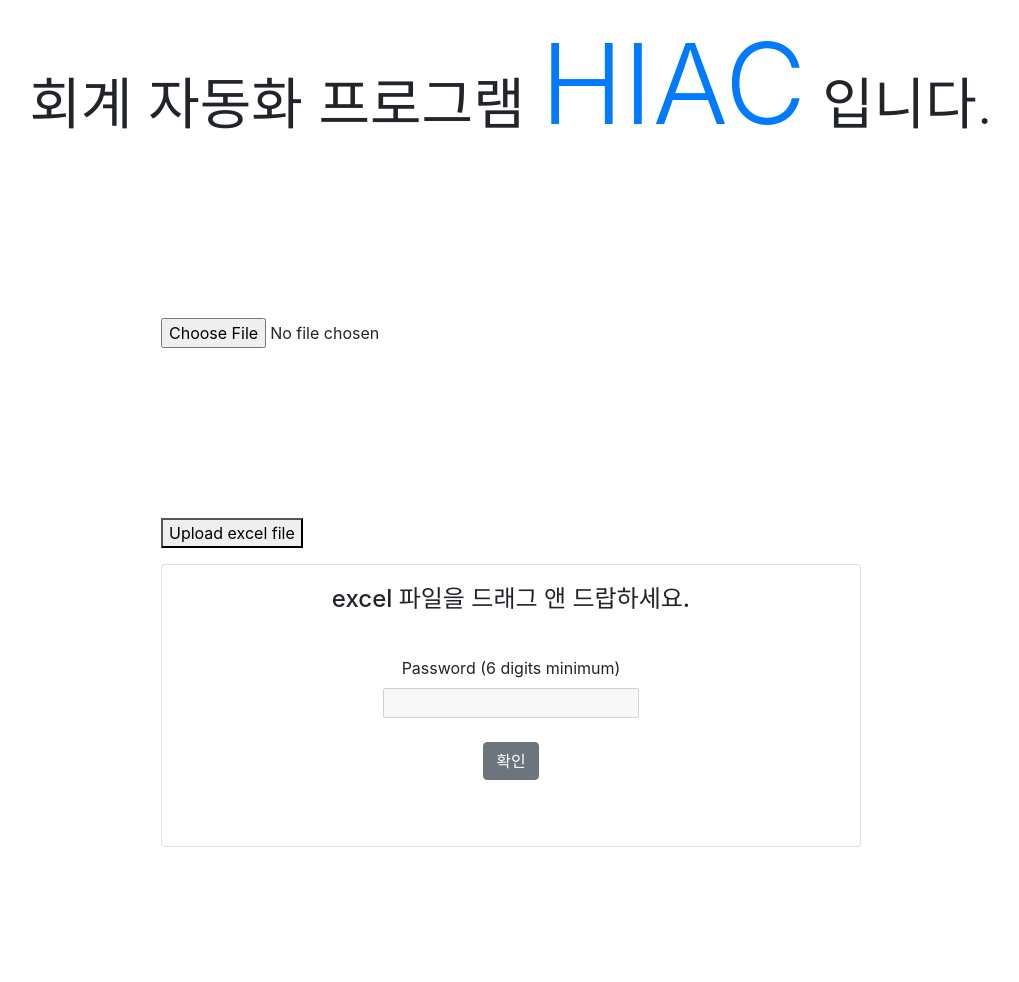
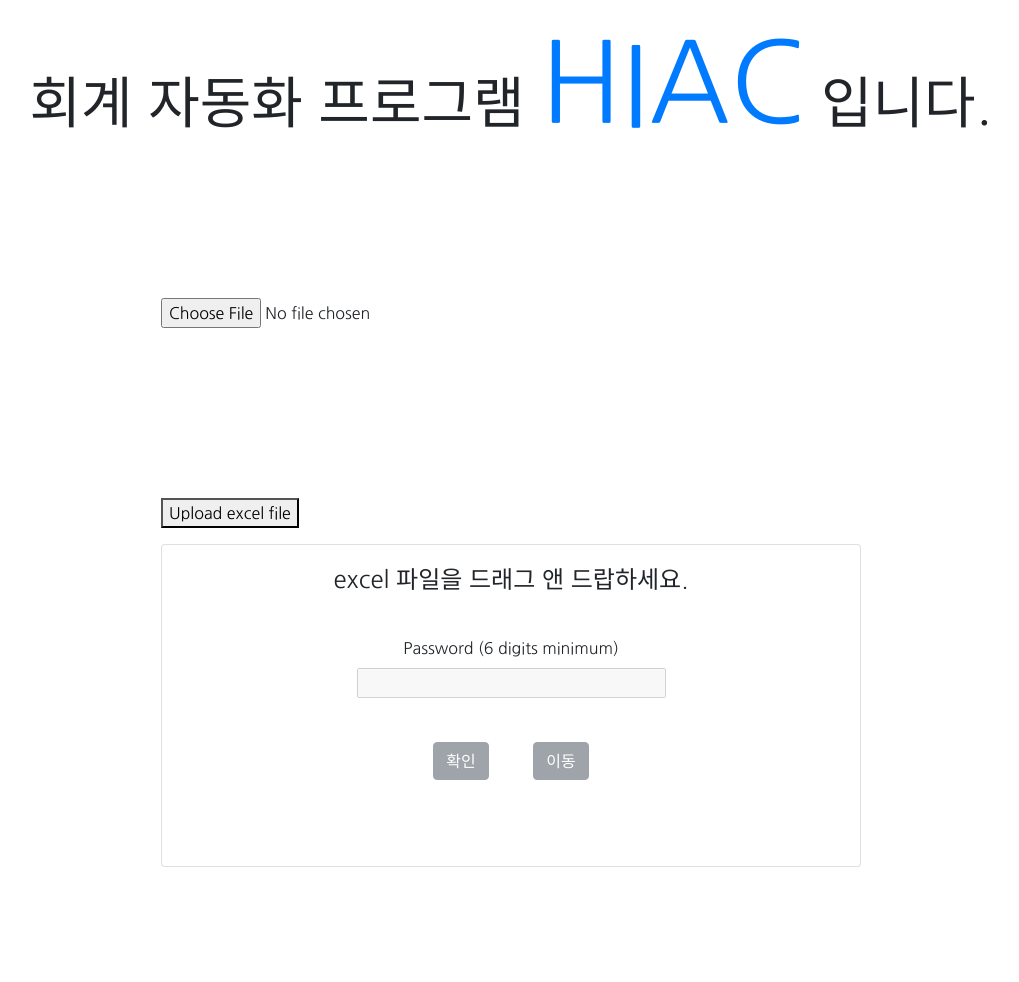
Before and after one commit to HICC-Bootcamp/2022-import4ky-HICCAccountingProgram, a Django app: template HIAC/templates/HIAC/intro.html in a window 1280 px wide. Shown: the whole page, without its empty margins (129-1148 px from the left). Run offline with Django 3.2, Linux system fonts and the light colour scheme; the template is opened without the code that fills it, so the values that code supplies are empty.

Commit message:
초기 비밀번호 입력, 확인버튼 비활성화로 변경, 엑셀파일 들어올 때 둘 다 활성화, 입력 후 이동버튼 활성화 이동버튼 누르면 새 페이지로 이동

```diff
--- a/HIAC/templates/HIAC/intro.html
+++ b/HIAC/templates/HIAC/intro.html
@@ -3,6 +3,12 @@
 {% block body %}
 
 <style>
+
+    @import url('https://fonts.googleapis.com/css2?family=Nanum+Gothic&display=swap');
+
+    body {
+        font-family: 'Nanum Gothic', sans-serif;
+    }
 
     #input-file-now {
         display: flex;
@@ -14,6 +20,14 @@
         background-image:  radial-gradient(#0d0f31 0.5px, transparent 0.5px), radial-gradient(#0d0f31 0.5px, #ffffff 0.5px);
         background-size: 20px 20px;
         background-position: 0 0,10px 10px;
+    }
+
+    #pwBtn {
+        margin: 20px;
+    }
+
+    #pageMove {
+        margin: 20px;
     }
 
 </style>
@@ -28,6 +42,9 @@
         {% csrf_token %}
         <input type="file" name="excel" id="input-file-now" class="file-upload"/>
         <button type="submit">Upload excel file</button>
+          {% if url %}
+            <span>Excel file entered successfully!</span>
+          {% endif %}
       </form>
 
   <div class="card" style="width:700px;">
@@ -43,7 +60,11 @@
                     <br>
                     <input type="password" id="pass" name="password" minlength="6" required disabled />
                     <br><br>
-                    <button type="submit" class="btn btn-secondary" id="pwBtn">확인</button>
+                    <span>
+                        <button type="submit" class="btn btn-secondary" id="pwBtn" disabled>확인</button>
+                        <button type="button" class="btn btn-secondary" id="pageMove"
+                                onclick="location.href={% url 'account_setting' %}" disabled>이동</button>
+                    </span>
                 </form>
             </div>
           </div>
@@ -52,21 +73,32 @@
   </div>
  </div>
 
-
 <script>
-    function buttonActive()
+    function passwordInputActive()
     {
+        document.getElementById("pwBtn").disabled = false;
         document.getElementById("pass").disabled = false;
     }
 
+    function passwordInputInactive()
+    {
+        document.getElementById("pwBtn").disabled = true;
+        document.getElementById("pass").disabled = true;
+    }
+
+    function pageMoveActive()
+    {
+        document.getElementById("pageMove").disabled = false;
+    }
+
     {% if url %}
-        buttonActive();
+        passwordInputActive();
     {% endif %}
 
-    function unlockExcelFile()
-    {
-        let btn = document.getElementById("pwBtn")
-    }
+    {% if leftTable %}
+        passwordInputInactive();
+        pageMoveActive();
+    {% endif %}
 
 </script>
 
```
Also changed, not shown: HIAC/views.py (+8 -5 lines), 1 other file.
